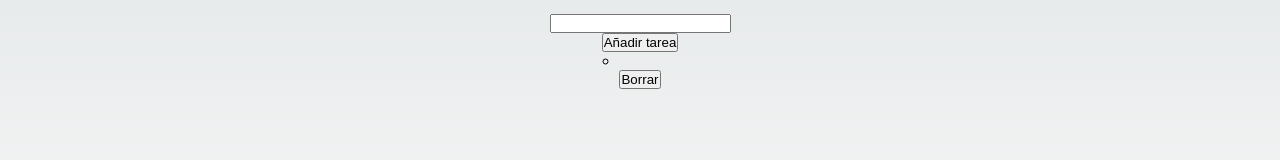
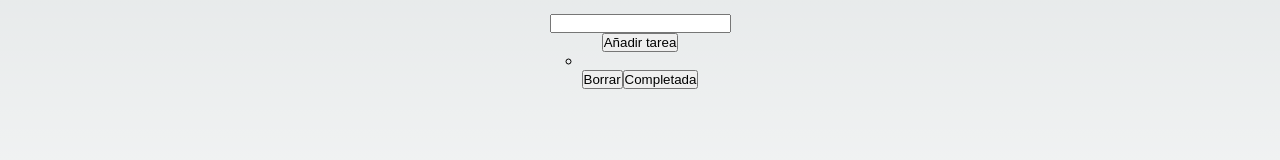
Before and after one commit to Aluonam/LocalStorageToDoList, a Next.js app in the folder local-storage-to-do-list/: page / in a window 1280 px wide. Both pictures are taken after a click on the button "Añadir tarea". Shown: the part 349-509 px from the top of the page. Built offline with nearby package versions, Linux system fonts and the light colour scheme.

Commit message:
feat: botón eliminar tarea

```diff
--- /dev/null
+++ b/local-storage-to-do-list/components/CheckButton.jsx
@@ -0,0 +1,23 @@
+import React from 'react'
+
+const CheckButton = ({taskList, setTaskList, index}) => {
+
+    const handleCompleteTask = () => {
+        //clono lista de tareas
+        const updatedTasks = structuredClone(taskList);
+        //compruebo con .includes si ya hay check✅ (devuelve true o false)
+        const isCompleted = updatedTasks[index].includes('✅')
+        //si no tiene el check lo añado y sino nada
+        // if(isCompleted === false){updatedTasks[index] = `✅ ${updatedTasks[index]}`}
+        if(!isCompleted){
+            updatedTasks[index] = `✅ ${updatedTasks[index]}`
+            setTaskList(updatedTasks);
+            }
+      };
+
+  return (
+    <button onClick={handleCompleteTask}>Completada</button>
+  )
+}
+
+export default CheckButton
--- a/local-storage-to-do-list/components/ToDoItem.jsx
+++ b/local-storage-to-do-list/components/ToDoItem.jsx
@@ -1,10 +1,13 @@
 import React from 'react'
+import CheckButton from './CheckButton'
 
 const ToDoItem = ({task}) => {
 
   return (
     <ul>
-         <li>{task}</li>
+         <li>{task}
+
+         </li>
     </ul>
   )
 }
--- a/local-storage-to-do-list/components/ToDoList.jsx
+++ b/local-storage-to-do-list/components/ToDoList.jsx
@@ -1,15 +1,17 @@
 import React from 'react'
 import ToDoItem from './ToDoItem'
+import CheckButton from './CheckButton'
 
 const ToDoList = ({taskList, setTaskList}) => {
 
 
 
-    const listadoDeTareas = taskList.map((actualElement)=>{
+    const listadoDeTareas = taskList.map((actualElement, index)=>{
         return(
             <>
             <ul>
            <ToDoItem task={actualElement}></ToDoItem> <button onClick={()=>{deleteTask(actualElement)}}>Borrar</button>
+           <CheckButton taskList={taskList} setTaskList={setTaskList} index={index}></CheckButton>
            </ul>
            </>
         )
@@ -22,6 +24,7 @@ const ToDoList = ({taskList, setTaskList}) => {
 
     }
 
+
   return (
     <>
     <div>{listadoDeTareas}</div>
```
